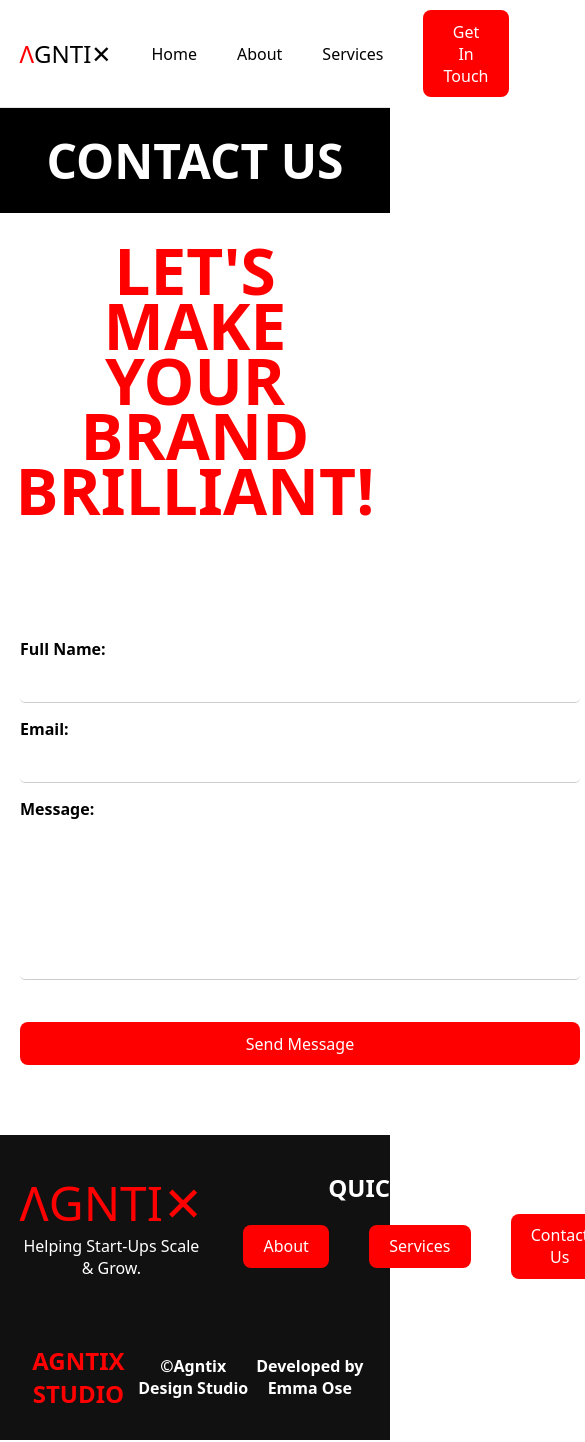
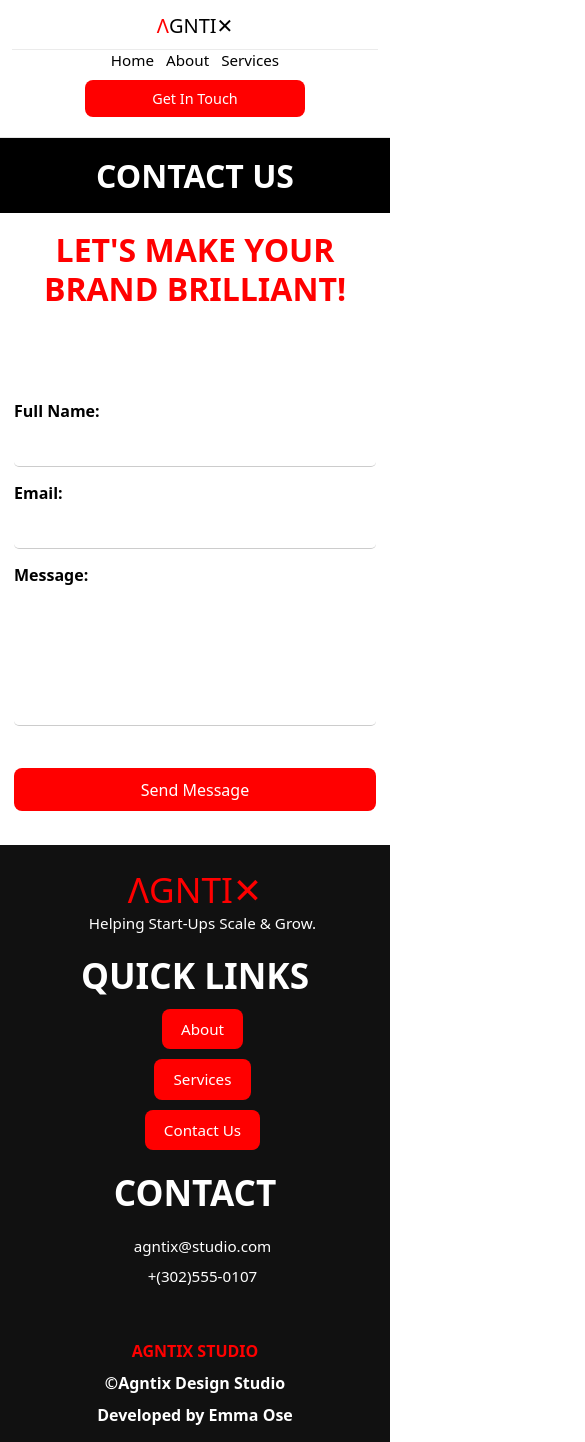
Before and after one commit to Iamemmaose/Agntix, a React (Vite) app: page /contact in a window 390 px wide. Shown: the top 1442 px of the page, 585 px wide, since content can reach past the window. Built offline with nearby package versions, Linux system fonts and the light colour scheme.

Commit message:
responsivenes completed for all pages

```diff
--- a/src/components/Expertise.css
+++ b/src/components/Expertise.css
@@ -10,7 +10,7 @@
 }
 
 .expert-content h3 {
-    font-size: 0.9rem;
+    font-size: 0.95rem;
     font-weight: 700;
     text-transform: uppercase;
 }
@@ -19,8 +19,26 @@
     padding-right: 40px;
 }
 
+.expert-content {
+    gap: 12px; /* ensure consistent spacing between children */
+}
+
+@media (max-width: 768px) {
+    .expert-content h3 {
+        font-size: 1rem;
+        margin-bottom: 4px;
+    }
+
+    .expert-content span {
+        font-size: 0.9rem;
+        padding-right: 0;
+        text-align: right;
+        width: 100%;
+        margin-right: 10px;
+    }
+}
 .expert-content .arrow {
-    padding-right: 40px;
+    display: none;
 }
 
 .expert-content:last-child {
@@ -33,3 +51,28 @@
     padding-left: 40px;
     padding-right: 40px;
 }
+
+@media (max-width: 768px) {
+    .expert-content {
+        flex-direction: column;
+        align-items: flex-start;
+        gap: 8px;
+        padding: 12px;
+    }
+
+    .expert-content h3 {
+        font-size: 1rem;
+        width: 100%;
+    }
+
+    .expert-content span {
+        padding-right: 0;
+        width: 100%;
+        text-align: right;
+    }
+
+    .expert-content:hover {
+        padding-left: 12px;
+        padding-right: 12px;
+    }
+}
--- a/src/components/Footer.css
+++ b/src/components/Footer.css
@@ -9,7 +9,7 @@
     text-align: center;
 }
 
-.footer .left-footer{
+.footer .left-footer {
     flex-basis: 33.3%;
 }
 
@@ -19,7 +19,7 @@
 }
 
 .footer .left-footer h3 a {
-  color: var(--redColor) !important;
+    color: var(--redColor) !important;
 }
 
 .footer .left-footer p {
@@ -33,7 +33,7 @@
     flex-basis: 33.3%;
 }
 
-.footer .center-footer h3  {
+.footer .center-footer h3 {
     font-size: 1.5rem;
     font-weight: 700;
     text-transform: uppercase;
@@ -53,7 +53,7 @@
     text-align: center;
 }
 
-.footer .right-footer h3  {
+.footer .right-footer h3 {
     font-size: 1.5rem;
     font-weight: 700;
     margin-bottom: 20px;
@@ -71,7 +71,7 @@
 }
 
 .footer .right-footer a:hover {
-    color: var(--redColor) !important ;
+    color: var(--redColor) !important;
 }
 
 .copyright {
@@ -95,3 +95,71 @@
     font-size: 1rem;
     font-weight: 700;
 }
+
+@media (max-width: 992px) {
+    .footer {
+        padding: 24px 4%;
+    }
+
+    .footer .left-footer,
+    .footer .center-footer,
+    .footer .right-footer {
+        flex-basis: 100%;
+        max-width: 100%;
+        margin-bottom: 18px;
+    }
+
+    .footer .left-footer h3,
+    .footer .center-footer h3,
+    .footer .right-footer h3 {
+        font-size: 2.2rem;
+    }
+
+    .footer .left-footer p,
+    .footer .center-footer ul,
+    .footer .right-footer ul {
+        display: flex;
+        flex-direction: column;
+        margin-left: 15px;
+        font-size: 0.95rem;
+        justify-content: center;
+        align-items: center;
+        gap: 10px;
+    }
+
+    .copyright {
+        flex-direction: column;
+        gap: 10px;
+        padding: 20px 4%;
+    }
+
+    .copyright h4,
+    .copyright p {
+        font-size: 1.2rem;
+    }
+}
+
+@media (max-width: 768px) {
+    .footer {
+        flex-direction: column;
+        justify-content: center;
+        align-items: center;
+        text-align: center;
+        padding: 20px 3%;
+    }
+
+    .footer .right-footer ul {
+        flex-wrap: wrap;
+        justify-content: center;
+        gap: 10px;
+    }
+
+    .copyright {
+        padding: 16px 3%;
+    }
+
+    .copyright h4,
+    .copyright p {
+        font-size: 1rem;
+    }
+}
--- a/src/components/Header.css
+++ b/src/components/Header.css
@@ -48,3 +48,69 @@ li {
     text-transform: capitalize;
     margin-left: 40px;
 }
+
+/* Responsive header */
+@media (max-width: 1024px) {
+    .header {
+        padding: 12px 4%;
+    }
+
+    .logo h1 {
+        font-size: 1.25rem;
+    }
+
+    .navigation ul {
+        gap: 18px;
+    }
+
+    li {
+        margin-left: 24px;
+    }
+
+    .navigation button {
+        margin-left: 24px;
+        padding: 8px 14px;
+        font-size: 0.9rem;
+    }
+}
+
+@media (max-width: 768px) {
+    .header {
+        flex-wrap: wrap;
+        justify-content: center;
+        text-align: center;
+        padding: 12px 3%;
+    }
+
+    .logo {
+        width: 100%;
+        margin-bottom: 10px;
+    }
+
+    .navigation {
+        width: 100%;
+        flex-direction: column;
+        gap: 10px;
+        padding-bottom: 8px;
+        border-top: 1px solid rgba(0, 0, 0, 0.08);
+    }
+
+    .navigation ul {
+        flex-wrap: wrap;
+        justify-content: center;
+        width: 100%;
+        gap: 12px;
+    }
+
+    li {
+        margin-left: 0;
+        font-size: 0.95rem;
+    }
+
+    .navigation button {
+        margin-left: 0;
+        width: 100%;
+        max-width: 220px;
+        align-self: center;
+    }
+}
--- a/src/components/Project.css
+++ b/src/components/Project.css
@@ -31,3 +31,29 @@
     box-shadow: 5px 10px 10px rgba(0, 0, 0, 0.2);
     background-size: 300%;
 }
+
+@media (max-width: 1024px) {
+    .product-card {
+        height: 300px;
+    }
+}
+
+@media (max-width: 768px) {
+    .product-card {
+        flex-basis: 100%;
+        max-width: 100%;
+        min-height: 260px;
+        border-radius: 20px;
+        margin-bottom: 12px;
+        width: 100%;
+    }
+
+    .product-card h3 {
+        font-size: 1.25rem;
+        line-height: 28px;
+    }
+
+    .product-card p {
+        font-size: 0.85rem;
+    }
+}
--- a/src/components/SectionCard.css
+++ b/src/components/SectionCard.css
@@ -80,8 +80,31 @@
 img:hover {
   transform: translateY(10px);
 }
+@media (max-width: 768px) {
+    .section-content {
+        flex-direction: column;
+        gap: 16px;
+        align-items: center;
+    }
 
+    .section-content .imgbox,
+    .section-content .content,
+    .section-content .imgbox2 {
+        flex-basis: 100%;
+        max-width: 100%;
+    }
 
+    .section-content .imgbox img,
+    .section-content .imgbox2 img {
+        width: 100%;
+        height: auto;
+        border-radius: 20px;
+    }
+
+    .section-content .content {
+        text-align: center;
+    }
+}
 .title {
     text-align: center;
     max-width: 600px;
@@ -95,6 +118,44 @@ img:hover {
     line-height: 55px;
 }
 
+@media (max-width: 1024px) {
+    .section-title h3 {
+        font-size: 3rem;
+        line-height: 1.2;
+    }
+}
+
+@media (max-width: 768px) {
+    .section-title h3 {
+        font-size: 2rem;
+        line-height: 1.2;
+    }
+
+    .section-title {
+        max-width: 100%;
+        padding: 0 1rem;
+    }
+}
+
+
+@media (max-width: 768px) {
+    .title {
+        max-width: 100%;
+        padding: 0 10px;
+        margin-bottom: 20px;
+    }
+
+    .title h2 {
+        font-size: 2rem;
+        line-height: 1.2;
+    }
+
+    .title p {
+        font-size: 0.9rem;
+        margin-top: 10px;
+    }
+}
+
 .title p {
     color: var(--blackColor);
     font-size: 0.9rem;
--- a/src/components/TeamPhoto.css
+++ b/src/components/TeamPhoto.css
@@ -16,13 +16,14 @@
     max-width: 25%;
 }
 
-
 .team-photo img {
+    width: 100%;
     max-width: 100%;
     height: auto;
     object-fit: cover;
     object-position: center;
     overflow: hidden;
+    transition: all 0.5s ease;
 }
 
 .team-photo img:hover {
@@ -40,6 +41,7 @@
     text-align: center;
     color: var(--whiteColor);
     width: 100%;
+    max-width: 100%;
 }
 
 .team-name h3 {
@@ -51,3 +53,70 @@
     font-size: 1rem;
     font-weight: 500;
 }
+
+@media (max-width: 1200px) {
+    .team-board {
+        gap: 16px;
+    }
+
+    .team-photo {
+        flex-basis: 33%;
+        max-width: 33%;
+    }
+
+    .team-name {
+       display: none;
+    }
+
+    .team-name h3 {
+        font-size: 1.25rem;
+    }
+
+    .team-name p {
+        font-size: 0.9rem;
+    }
+}
+
+@media (max-width: 768px) {
+    .team-board {
+        flex-wrap: wrap;
+        justify-content: center;
+        gap: 10px;
+    }
+
+    .team-photo {
+        flex-basis: 40%;
+        max-width: 100%;
+    }
+
+    .team-name {
+       display: none;
+    }
+
+    .team-name h3 {
+        font-size: 1.1rem;
+    }
+
+    .team-name p {
+        font-size: 0.85rem;
+    }
+}
+
+@media (max-width: 600px) {
+    .team-photo {
+        flex-basis: 100%;
+        max-width: 100%;
+    }
+
+    .team-name {
+        display: none;
+    }
+
+    .team-name h3 {
+        font-size: 1rem;
+    }
+
+    .team-name p {
+        font-size: 0.8rem;
+    }
+}
--- a/src/pages/About.css
+++ b/src/pages/About.css
@@ -20,6 +20,19 @@
     font-size: 3rem;
     font-weight: 700;
     text-transform: uppercase;
+}
+
+@media (max-width: 1024px) {
+    .about-title h2 {
+        font-size: 2.4rem;
+    }
+}
+
+@media (max-width: 768px) {
+    .about-title h2 {
+        font-size: 2rem;
+        line-height: 1.1;
+    }
 }
 
 .about-title p {
@@ -67,3 +80,37 @@
     text-transform: uppercase;
     margin-right: 40px;
 }
+
+@media (max-width: 1024px) {
+    .about-brand {
+        height: 500px;
+    }
+
+    .service-name {
+        padding: 10px 4%;
+    }
+
+    .service-name .brand-list {
+        font-size: 0.95rem;
+        margin-right: 30px;
+    }
+}
+
+@media (max-width: 768px) {
+    .about-brand {
+        height: 380px;
+    }
+
+    .service-name {
+        position: absolute;
+        flex-direction: column;
+        align-items: flex-start;
+        gap: 8px;
+        padding: 10px 3%;
+    }
+
+    .service-name .brand-list {
+        font-size: 0.9rem;
+        margin-right: 0;
+    }
+}
--- a/src/pages/About.jsx
+++ b/src/pages/About.jsx
@@ -13,7 +13,7 @@ export default function About() {
             </div>
             <section className="about-page">
 
-                <SectionCard title="about our studio" subTitle="we're a creative didgital studio" image1="https://wp.aqlova.com/agntix/creative-agency/wp-content/uploads/sites/5/2025/04/about-us-2-2.jpg" image2="https://wp.aqlova.com/agntix/creative-agency/wp-content/uploads/sites/5/2025/05/about-1-1.jpg" content="We have been creating digital products & providing design support to ambitious startups & corporations since 2016." content2="As an award-winning agency with in the digital jungle, agntix® transcends aesthetics, crafting your vision into a legacy that endures." />
+                <SectionCard title="about our studio" subTitle="we're a creative digital studio" image1="https://wp.aqlova.com/agntix/creative-agency/wp-content/uploads/sites/5/2025/04/about-us-2-2.jpg" image2="https://wp.aqlova.com/agntix/creative-agency/wp-content/uploads/sites/5/2025/05/about-1-1.jpg" content="We have been creating digital products & providing design support to ambitious startups & corporations since 2016." content2="As an award-winning agency with in the digital jungle, agntix® transcends aesthetics, crafting your vision into a legacy that endures." />
 
                 <div className="about-brand">
                     <ul className="service-name">
--- a/src/pages/Contact.css
+++ b/src/pages/Contact.css
@@ -13,6 +13,7 @@ form {
     display: flex;
     flex-direction: column;
     width: 600px;
+    max-width: 100%;
     margin: 50px auto;
     padding: 20px;
 }
@@ -38,3 +39,44 @@ textarea {
     height: 150px;
     resize: none;
 }
+
+@media (max-width: 1024px) {
+    .contact-container {
+        padding: 24px 4%;
+    }
+
+    form {
+        width: 100%;
+        max-width: 700px;
+        padding: 18px;
+        margin: 40px auto;
+    }
+
+    input,
+    textarea {
+        font-size: 13px;
+    }
+}
+
+@media (max-width: 768px) {
+    .contact-container {
+        padding: 18px 3%;
+    }
+
+    form {
+        width: 100%;
+        max-width: 100%;
+        padding: 14px;
+        margin: 20px auto;
+    }
+
+    input,
+    textarea {
+        font-size: 12px;
+        padding: 10px;
+    }
+
+    textarea {
+        height: 130px;
+    }
+}
--- a/src/pages/Home.css
+++ b/src/pages/Home.css
@@ -124,7 +124,7 @@
 }
 
 .dna-content .content-head h3 {
-    font-size: 3rem;
+    font-size: 2rem;
     font-weight: 700;
     color: var(--redColor);
     text-transform: uppercase;
@@ -188,3 +188,112 @@
     flex-direction: column;
     padding: 30px 5%;
 }
+
+/* Responsive adjustments */
+@media (max-width: 1024px) {
+    .home {
+        flex-direction: column;
+        align-items: flex-start;
+        gap: 30px;
+        padding: 25px 5%;
+    }
+
+    .homeContent {
+        max-width: 100%;
+    }
+
+    .homeContent h1 {
+        font-size: 4rem;
+    }
+
+    .homeContent h2 {
+        font-size: 1.8rem;
+    }
+
+    .image {
+        max-width: 100%;
+    }
+
+    .image .imgbox {
+        width: 100%;
+        max-width: 640px;
+        height: auto;
+    }
+
+    .image .imgbox img {
+        position: relative;
+        width: 100%;
+        height: auto;
+    }
+
+    .dna-container,
+    .project-box,
+    .expert-container {
+        flex-wrap: wrap;
+        justify-content: center;
+    }
+
+    .dna-container .dna-content,
+    .project-box > * {
+        flex: 1 1 45%;
+        max-width: 45%;
+    }
+
+    .team-container,
+    .expertise,
+    .project,
+    .dna {
+        padding: 24px 5%;
+    }
+}
+
+@media (max-width: 768px) {
+    .home {
+        align-items: center;
+        text-align: center;
+    }
+
+    .homeContent h1 {
+        font-size: 3rem;
+    }
+
+    .homeContent h2 {
+        font-size: 1.4rem;
+    }
+
+    .homeContent p {
+        font-size: 0.95rem;
+    }
+
+    .homeContent button {
+        margin: 10px 8px 0 0;
+        width: calc(50% - 8px);
+        min-width: 130px;
+    }
+
+    .dna-container .dna-content,
+    .project-box > *,
+    .expert-container > * {
+        flex: 1 1 100%;
+        max-width: 100%;
+    }
+
+    .dna-content .content-head h3 {
+        font-size: 1.75rem;
+        line-height: 1.3;
+    }
+
+    .image .imgbox {
+        max-width: 100%;
+    }
+
+    .project-box {
+        flex-direction: column;
+        gap: 12px;
+    }
+
+    .expert-container {
+        flex-direction: column;
+        gap: 12px;
+    }
+}
--- a/src/pages/Service.css
+++ b/src/pages/Service.css
@@ -5,6 +5,13 @@
     width: 100%;
     max-width: 100%;
     padding: 30px 5%;
+}
+
+.serviceprovided {
+    display: flex;
+    flex-direction: column;
+    width: 100%;
+    max-width: 100%;
 }
 
 .text-title {
@@ -49,8 +56,64 @@
 .service-img img {
     border-radius: 30px;
     transition: all 0.5s ease;
+    width: 50%;
 }
 
 .service-img img:hover {
     transform: rotate(2deg);
 }
+
+@media (max-width: 1024px) {
+    .serviceprovided {
+        padding: 0 4%;
+    }
+
+    .text-title h2 {
+        margin-right: 20px;
+        font-size: 5rem;
+    }
+
+    .text-content {
+        max-width: 100%;
+        margin-left: 0;
+        margin-top: 20px;
+    }
+
+    .service-img img {
+        width: 50%;
+    }
+}
+
+@media (max-width: 768px) {
+    .serviceprovided {
+        padding: 0 3%;
+    }
+
+    .text-title {
+        flex-direction: column;
+        align-items: flex-start;
+        gap: 12px;
+    }
+
+    .text-title h2 {
+        font-size: 3rem;
+    }
+
+    .text-content h3 {
+        font-size: 1.25rem;
+    }
+
+    .text-content {
+        max-width: 100%;
+        margin-left: 0;
+    }
+
+    .service-img {
+        flex-direction: column;
+        align-items: center;
+    }
+
+    .service-img img {
+        width: 100%;
+    }
+}
```
